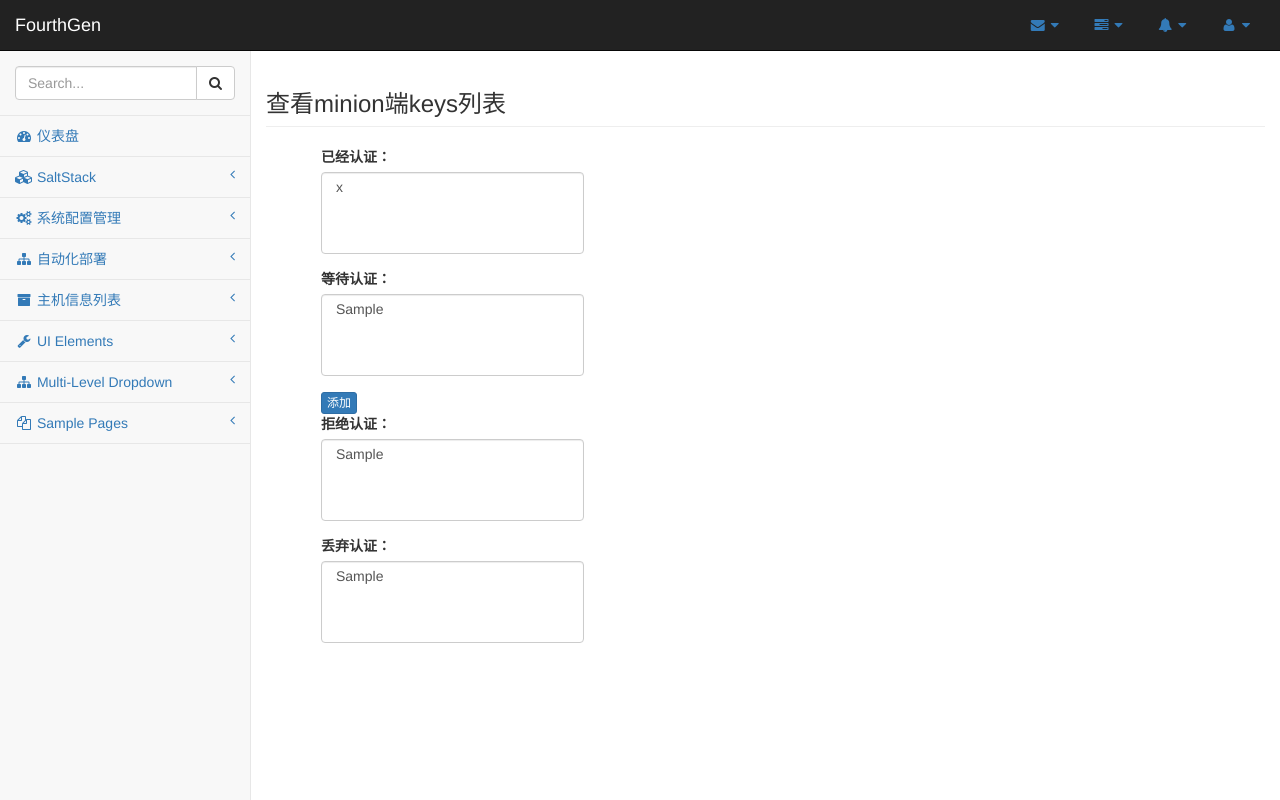
After one commit to hyxc/fourthgen, a Django app: template templates/saltstack/key_list.html in a window 1280 px wide. The commit adds this page. Run offline with Django 3.2, Linux system fonts and the light colour scheme; the template is opened without the code that fills it: most values are stand-ins (such as "Sample title", 1, 10 or a date in 2020); some libraries are stand-ins or nearby versions.

Commit message:
新增minion key接受认证功能，改进key展现列表

```diff
--- a/saltstack/saltapi.py
+++ b/saltstack/saltapi.py
@@ -53,7 +53,7 @@ def api_key(fun='key.list_all', match='', arg_num=0):
     html = info.getvalue()
     info.close()
     ch.close()
-    return html
+    return json.loads(html)
 
 def api_exec(target, fun, expr_form='', arg='', arg_num=0):
     api_login()
@@ -80,7 +80,7 @@ def api_exec(target, fun, expr_form='', arg='', arg_num=0):
     info.close()
     ch.close()
 #    return json.dumps(html)
-    return html
+    return json.loads(html)
 
 #测试时用的,做为模块使用时请注释下面两行
 #api_login()
--- a/saltstack/urls.py
+++ b/saltstack/urls.py
@@ -3,5 +3,6 @@ from . import views
 
 urlpatterns = [
     url(r'^key_list/$', views.key_list, name='key_list'),
+    url(r'^key_accept/$', views.key_accept, name='key_accept'),
     url(r'^$', views.index, name='ba'),
 ]
--- a/templates/base.html
+++ b/templates/base.html
@@ -292,7 +292,7 @@
                                     <a href="flot.html">Minion端Keys管理<span class="fa arrow"></span></a>
                                     <ul class="nav nav-third-level">
                                         <li>
-                                            <a class="active" href="#">查看Keys列表</a>
+                                            <a class="active" href="/saltstack/key_list/">查看Keys列表</a>
                                         </li>
                                         <li>
                                             <a class="active" href="#">接受Keys认证</a>
@@ -352,6 +352,15 @@
                                 </li>
                                 <li>
                                     <a href="/exec/"></i>文件管理<span class="fa arrow"></span></a>
+                                </li>
+                                <li>
+                                    <a href="/exec/"></i>定时管理<span class="fa arrow"></span></a>
+                                </li>
+                                <li>
+                                    <a href="/exec/"></i>服务管理<span class="fa arrow"></span></a>
+                                </li>
+                                <li>
+                                    <a href="/exec/"></i>软件管理<span class="fa arrow"></span></a>
                                 </li>
 
                             </ul>
--- a/templates/saltstack/index.html
+++ /dev/null
@@ -1 +0,0 @@
-{{ salttext }}
--- /dev/null
+++ b/templates/saltstack/key_list.html
@@ -0,0 +1,60 @@
+{% extends 'base.html' %}
+{% block title %}查看minion Keys列表{% endblock %}
+
+{% block content %}
+<div id="page-wrapper" style="min-height: 421px;">
+    <div class="row">
+    	<div class="col-lg-12"></div>
+         	<h3 class="page-header">查看minion端keys列表</h3>
+            <div class="col-lg-4">
+            <form action="/saltstack/key_accept/" method="get" role="form">
+         	<ul>
+            <div class="form-group">
+            <label>已经认证：</label>
+            <select class="form-control" multiple="" name="match">
+            {% for i in minions.minions %}
+                <option>{{ i }}</option>
+                {% empty %}
+                <option>null</option>
+            {% endfor %}
+            </select>
+            </div>
+            <div class="form-group">
+            <label>等待认证：</label>
+            <select class="form-control" multiple="" name="match">
+            {% for i in minions.minions_pre %}
+                <option>{{ i }}</option>
+                {% empty %}
+                <option>null</option>
+            {% endfor %}
+            </select>
+            </div>
+            <button class="btn btn-primary btn-xs" type="submit">添加</button>
+            <div class="form-group">
+            <label>拒绝认证：</label>
+            <select class="form-control" multiple="" name="match">
+            {% for i in minions.minions_denied %}
+                <option>{{ i }}</option>
+                {% empty %}
+                <option>null</option>
+            {% endfor %}
+            </select>
+            </div>
+            <div class="form-group">
+            <label>丢弃认证：</label>
+            <select class="form-control" multiple="" name="match">
+            {% for i in minions.minions_denied %}
+                <option>{{ i }}</option>
+                {% empty %}
+                <option>null</option>
+            {% endfor %}
+            </select>
+            </div>
+            </ul>
+            </form>
+            </div>
+            <!--{{ minions }}-->
+		</div>
+	</div>
+</div>
+{% endblock %}
```
Also changed, not shown: saltstack/views.py (+8 -2 lines), 3 other files.
